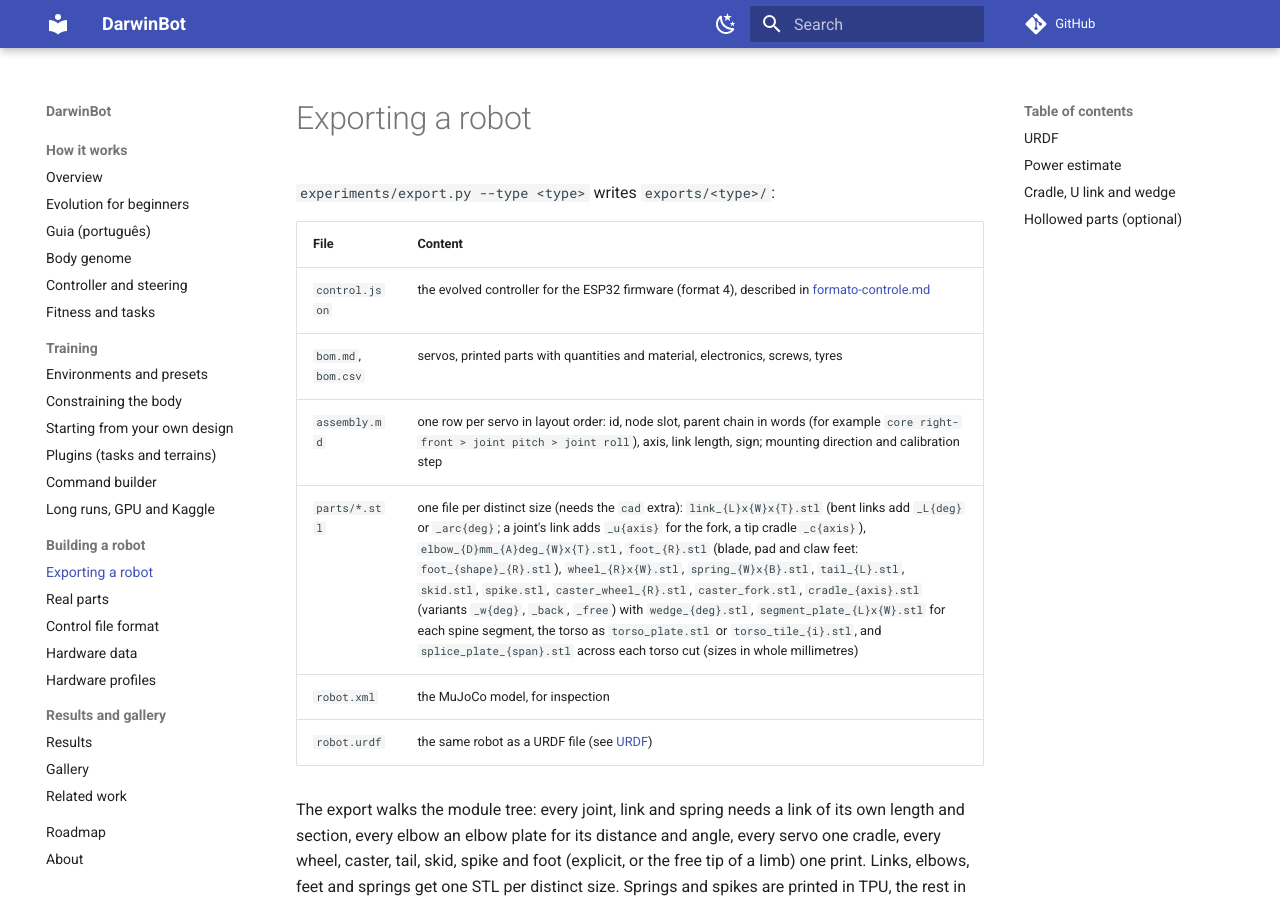
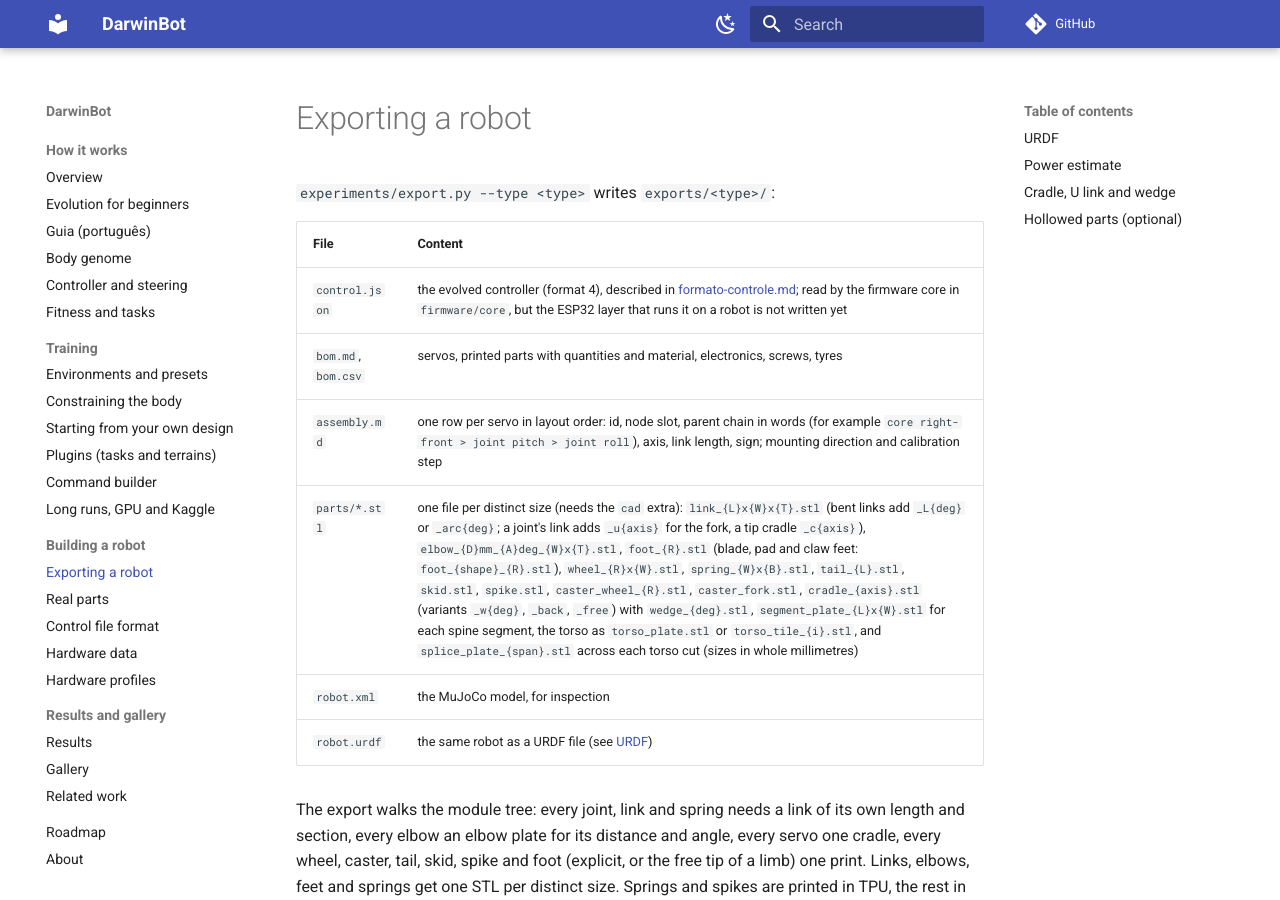
Before and after one commit to mpena2099/darwinbot, an MkDocs documentation site: the page built from docs/exporting.md, in a window 1280 px wide and 900 px high. Built offline with MkDocs 1.6.1 and Material for MkDocs 9.7.7, drawn with Linux system fonts in a browser that asks for light colours; comment, search, counter and statistics services are not loaded.

Commit message:
Docs: the ESP32 layer of the firmware is not written yet

```diff
--- a/docs/exporting.md
+++ b/docs/exporting.md
@@ -4,7 +4,7 @@
 
 | File | Content |
 |------|---------|
-| `control.json` | the evolved controller for the ESP32 firmware (format 4), described in [formato-controle.md](formato-controle.md) |
+| `control.json` | the evolved controller (format 4), described in [formato-controle.md](formato-controle.md); read by the firmware core in `firmware/core`, but the ESP32 layer that runs it on a robot is not written yet |
 | `bom.md`, `bom.csv` | servos, printed parts with quantities and material, electronics, screws, tyres |
 | `assembly.md` | one row per servo in layout order: id, node slot, parent chain in words (for example `core right-front > joint pitch > joint roll`), axis, link length, sign; mounting direction and calibration step |
 | `parts/*.stl` | one file per distinct size (needs the `cad` extra): `link_{L}x{W}x{T}.stl` (bent links add `_L{deg}` or `_arc{deg}`; a joint's link adds `_u{axis}` for the fork, a tip cradle `_c{axis}`), `elbow_{D}mm_{A}deg_{W}x{T}.stl`, `foot_{R}.stl` (blade, pad and claw feet: `foot_{shape}_{R}.stl`), `wheel_{R}x{W}.stl`, `spring_{W}x{B}.stl`, `tail_{L}.stl`, `skid.stl`, `spike.stl`, `caster_wheel_{R}.stl`, `caster_fork.stl`, `cradle_{axis}.stl` (variants `_w{deg}`, `_back`, `_free`) with `wedge_{deg}.stl`, `segment_plate_{L}x{W}.stl` for each spine segment, the torso as `torso_plate.stl` or `torso_tile_{i}.stl`, and `splice_plate_{span}.stl` across each torso cut (sizes in whole millimetres) |
```
Also changed, not shown: README.md (+2 -2 lines), docs/index.md (+1 -1 lines).
